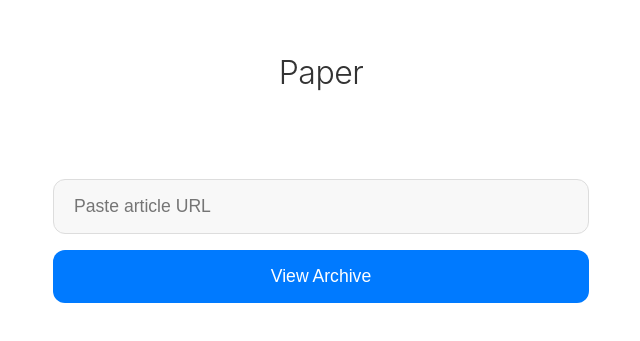
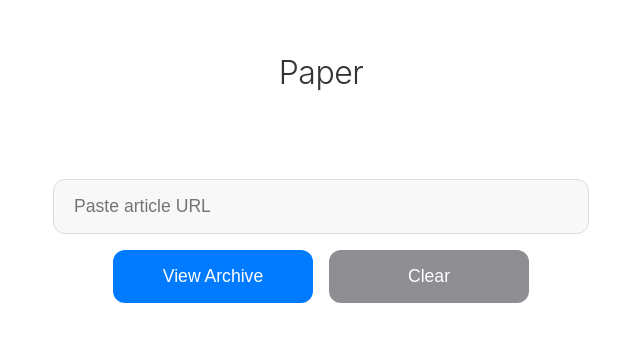
Before and after one commit to fivetwentythree/Column, a plain HTML site: page index.html in a window 1280 px wide. Shown: the part 225-566 px from the top of the page, without its empty margins (319-959 px from the left). Drawn offline with Linux system fonts and the light colour scheme.

Commit message:
added the clear button

```diff
--- a/app.js
+++ b/app.js
@@ -136,6 +136,7 @@ if (typeof window !== 'undefined' && typeof document !== 'undefined') {
     const form = document.getElementById('url-form');
     const input = document.getElementById('url-input');
     const errorMessage = document.getElementById('error-message');
+    const clearButton = document.getElementById('clear-button');
 
     form.addEventListener('submit', async (e) => {
         e.preventDefault();
@@ -151,4 +152,10 @@ if (typeof window !== 'undefined' && typeof document !== 'undefined') {
         const archiveURL = generateArchiveURL(url);
         window.location.href = archiveURL;
     });
+
+    clearButton.addEventListener('click', () => {
+        input.value = '';
+        errorMessage.textContent = '';
+        input.focus();
+    });
 }
--- a/index.html
+++ b/index.html
@@ -18,7 +18,10 @@
             <div id="error-message" class="error-message" aria-live="polite"></div>
             <form id="url-form" class="url-form">
                 <input type="url" id="url-input" placeholder="Paste article URL" required>
-                <button type="submit">View Archive</button>
+                <div class="button-group">
+                    <button type="submit">View Archive</button>
+                    <button type="button" id="clear-button">Clear</button>
+                </div>
             </form>
         </div>
     </main>
--- a/style.css
+++ b/style.css
@@ -61,11 +61,16 @@ input[type="url"]:focus {
     box-shadow: 0 0 0 3px rgba(0, 122, 255, 0.1);
 }
 
+.button-group {
+    display: flex;
+    gap: 1rem;
+    justify-content: center;
+}
+
 button {
     padding: 1rem 2rem;
     font-size: 1.1rem;
     font-weight: 500;
-    background-color: #007AFF;
     color: white;
     border: none;
     border-radius: 12px;
@@ -73,10 +78,24 @@ button {
     transition: all 0.3s ease;
     -webkit-appearance: none;
     appearance: none;
+    flex: 1;
+    max-width: 200px;
 }
 
-button:hover {
+button[type="submit"] {
+    background-color: #007AFF;
+}
+
+button[type="submit"]:hover {
     background-color: #0056b3;
+}
+
+button[type="button"] {
+    background-color: #8E8E93;
+}
+
+button[type="button"]:hover {
+    background-color: #636366;
 }
 
 .error-message {
```
